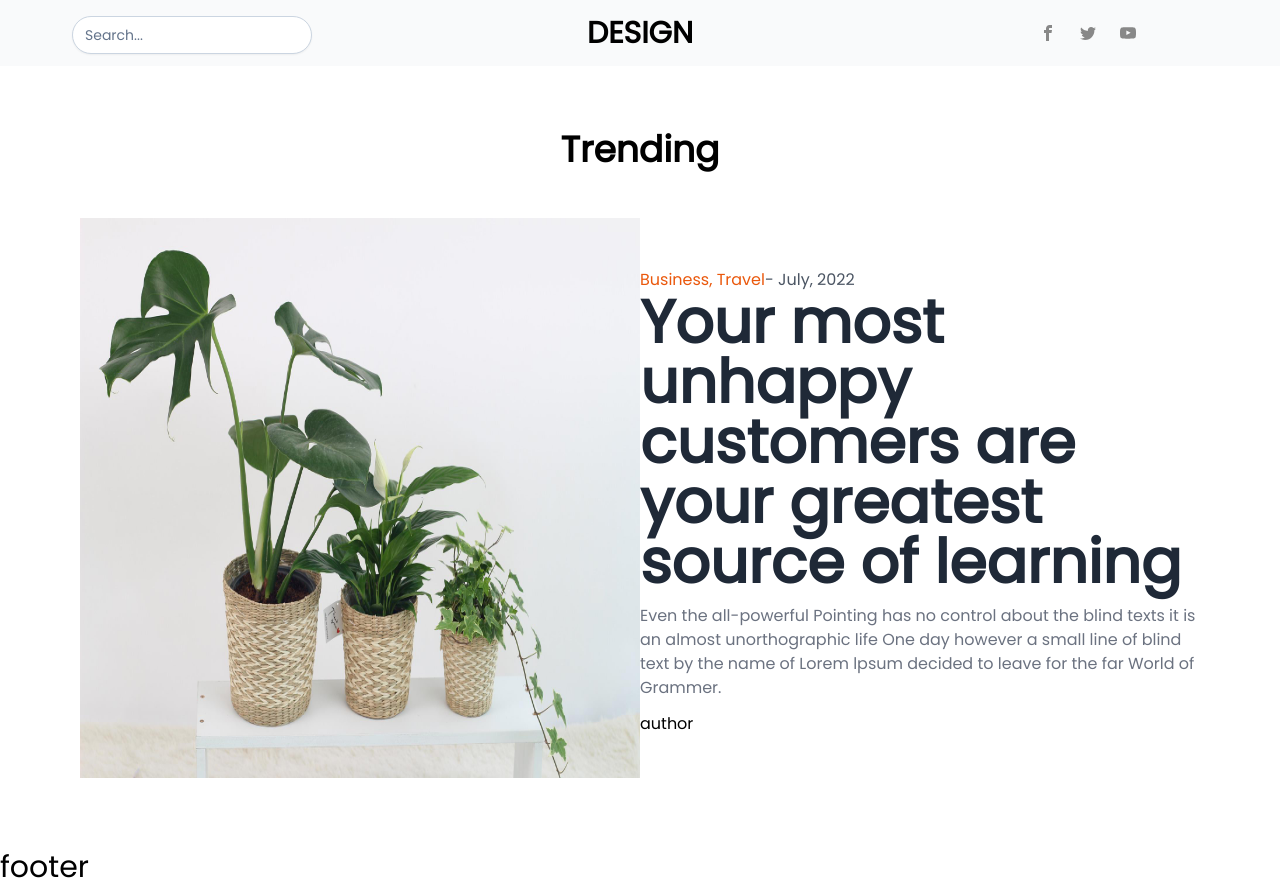
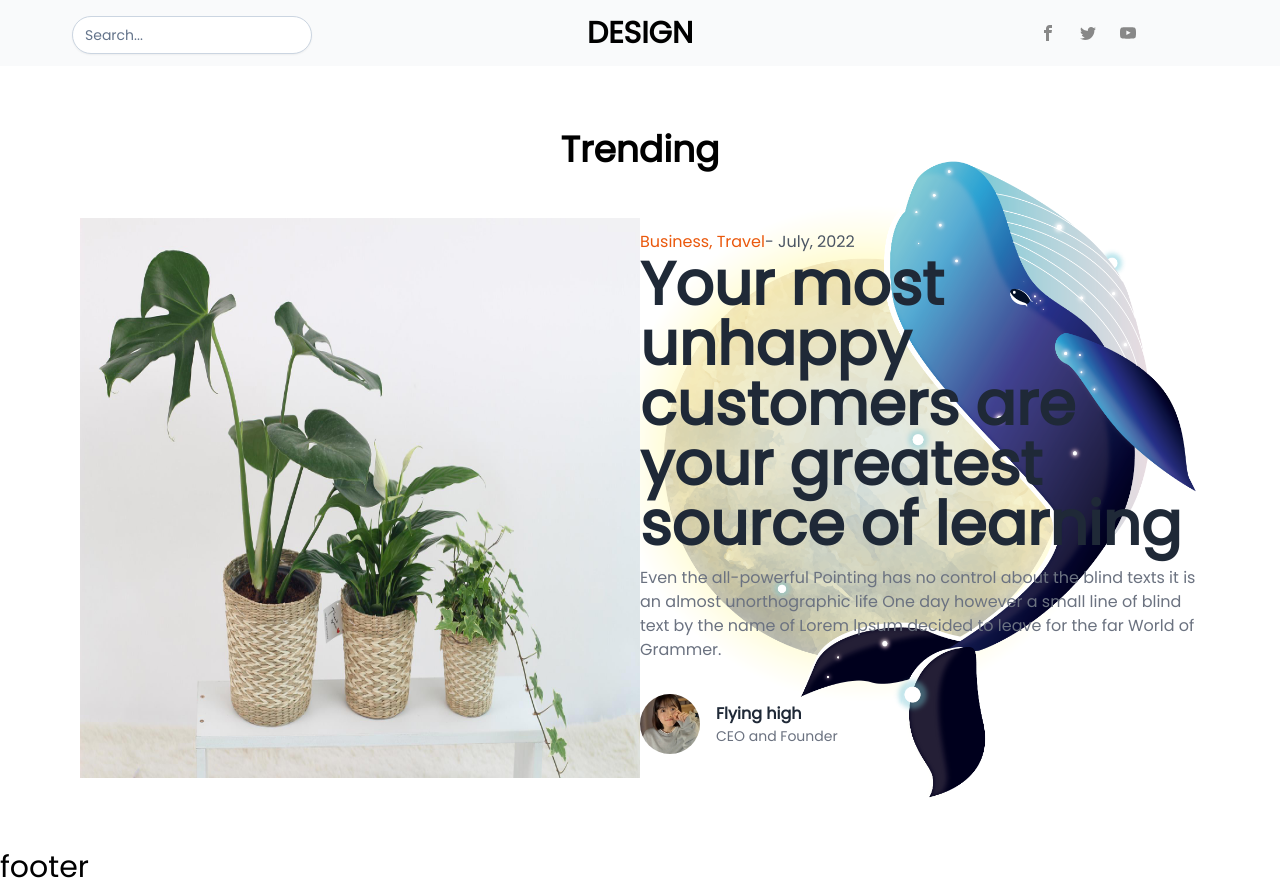
Before and after one commit to taesung1993/next-blog, a Next.js app: page / in a window 1280 px wide. Built offline with nearby package versions, Linux system fonts and the light colour scheme.

Commit message:
add background-banner in section

```diff
--- /dev/null
+++ b/components/_child/author.js
@@ -0,0 +1,20 @@
+import Image from "next/image"
+import Link from "next/link"
+
+export default function author() {
+  return (
+    <div className="author flex py-5">
+      <Image src={"/images/authors/author.jpeg"} width={60} height={60} className="rounded-full"/>
+      <div className="flex flex-col justify-center px-4">
+        <Link href={"/"}>
+          <a className="text-md font-bold text-gray-800 hover:text-gray-600">
+            Flying high
+          </a>
+        </Link>
+        <span className="text-sm text-gray-500">
+          CEO and Founder
+        </span>
+      </div>
+    </div>
+  )
+}
--- a/components/section1.js
+++ b/components/section1.js
@@ -1,9 +1,16 @@
 import Image from "next/image";
 import Link from "next/link";
+import Author from "./_child/author";
 
 export default function section1() {
+  const bg = {
+    background: "url('/images/bg_banner.png') no-repeat",
+    backgroundPosition: "right",
+    backgroundSize: "contain"
+  }
+
   return (
-    <section className="py-16">
+    <section className="py-16" style={bg}>
       <div className="container mx-auto md:px-20">
         <h1 className="font-bold text-4xl pb-12 text-center">Trending</h1>
         {Slide()}
@@ -42,7 +49,7 @@ function Slide() {
         <p className="text-gray-500 py-3">
           Even the all-powerful Pointing has no control about the blind texts it is an almost unorthographic life One day however a small line of blind text by the name of Lorem lpsum decided to leave for the far World of Grammer.
         </p>
-        <h1>author</h1>
+        <Author/>
       </div>
     </div>
   );
```
Also changed, not shown: public/images/authors/author.jpeg (added), public/images/bg_banner.png (added).
